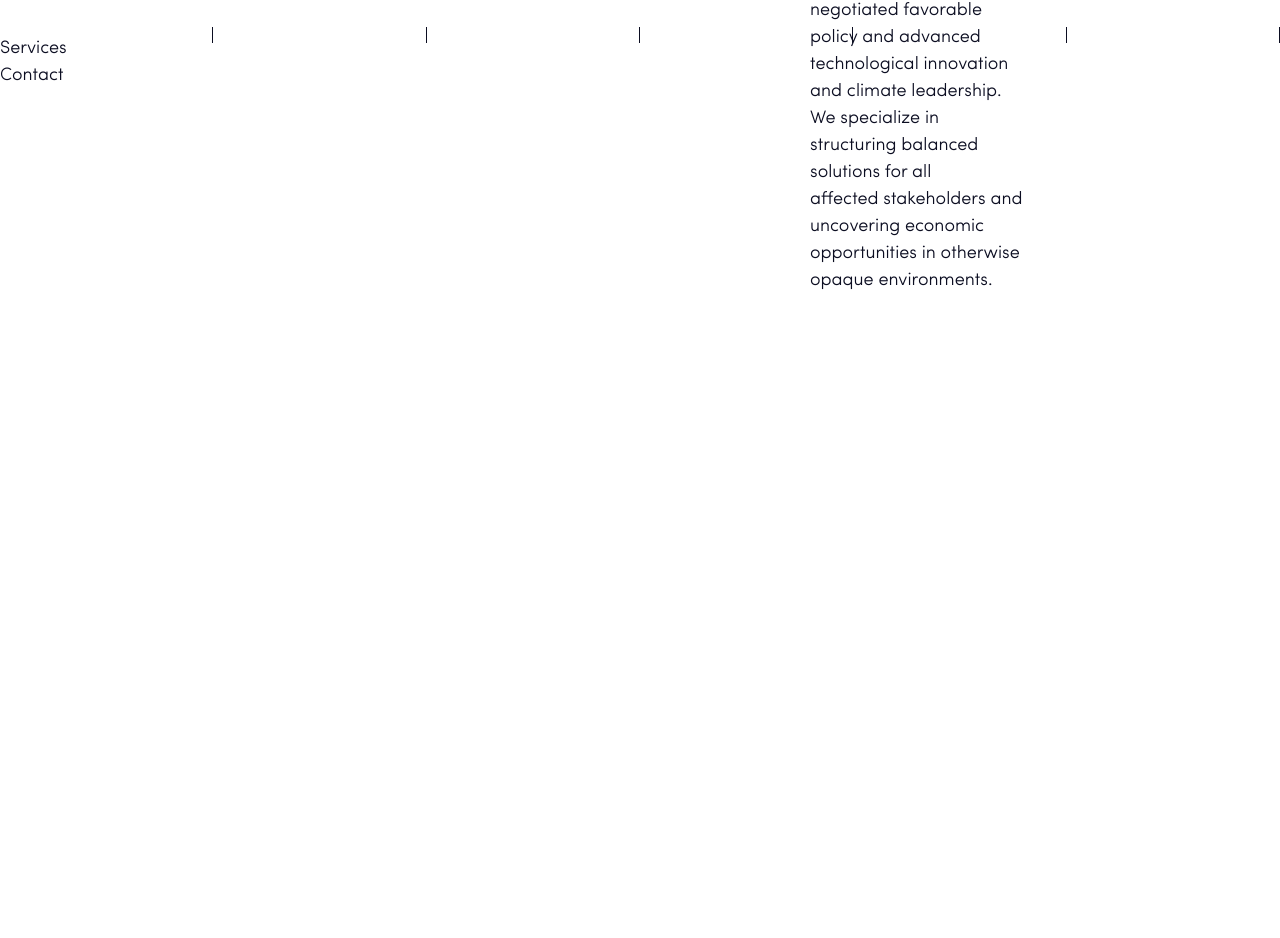
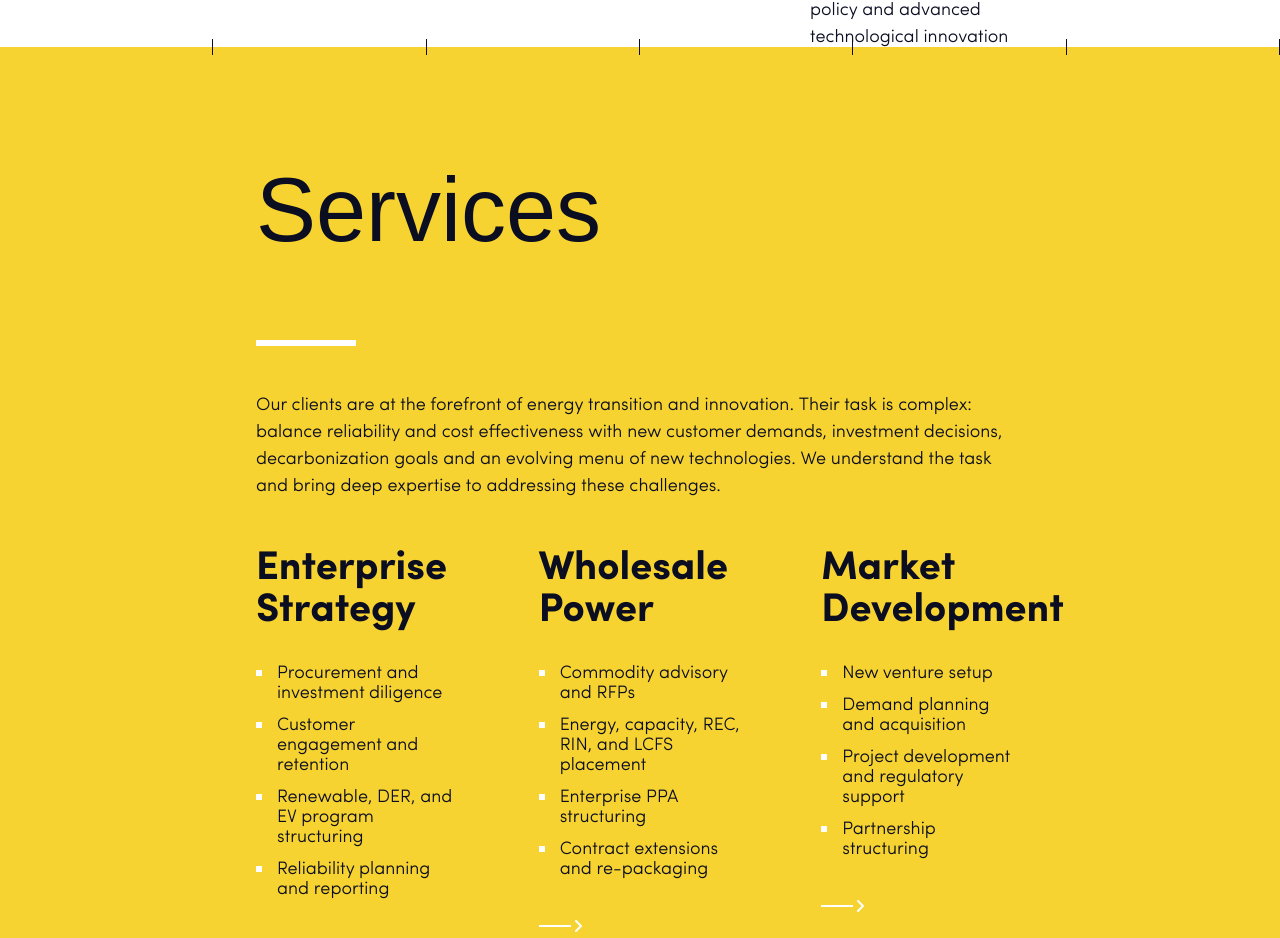
Before and after one commit to v0vchic/marvel-power-group, a Next.js app: page / in a window 1280 px wide. Shown: the part 1551-2489 px from the top of the page. Before the commit the page ends 1845 px from the top, so only its background shows below. Built offline with nearby package versions, Linux system fonts and the light colour scheme.

Commit message:
feat: implement Services page

```diff
--- a/app/globals.css
+++ b/app/globals.css
@@ -63,3 +63,29 @@ h3 {
   font-family: 'Alata', sans-serif;
   font-size: 90px;
 }
+
+h4 {
+  font-weight: 700;
+  font-size: 40px;
+  line-height: 42px;
+}
+
+.custom-list {
+  line-height: 20px;
+  list-style: none;
+}
+
+.custom-list li {
+  display: flex;
+  gap: 15px;
+  align-items: start;
+}
+
+.custom-list li::before {
+  content: "";
+  width: 6px;
+  height: 6px;
+  margin-top: 6px;
+  background-color: var(--color-primary);
+  flex-shrink: 0;
+}
--- a/components/pages/about-us.tsx
+++ b/components/pages/about-us.tsx
@@ -3,8 +3,8 @@ import { Wrapper } from '@/components/layout/Wrapper'
 
 const AboutUs = () => {
   return (
-    <div className="relative min-h-190">
-      <Wrapper className="flex flex-col pt-24 pb-32">
+    <div className="relative">
+      <Wrapper className="flex flex-col pt-24 pb-35">
         <h3>About Us</h3>
 
         <div className="w-25 h-1.5 bg-accent mt-12.5 mb-14" />
@@ -16,42 +16,36 @@ const AboutUs = () => {
             width={486}
             height={315}
           />
-          <div className="flex flex-col justify-between h-[315px]">
+          <div className="flex flex-col justify-between h-[315px] max-w-122.5">
             <p>
               Our dynamic, solutions-oriented team brings decades
               <br />
               of relevant transactional, analytical and regulatory
-              <br />
               experience to supporting our clients' unique agendas.
             </p>
             <p>
               We are experienced practitioners who have run companies,
-              <br />
               successfully originated and closed complex deals,
-              <br />
               advocated and negotiated favorable policy and advanced
-              <br />
               technological innovation and climate leadership.
             </p>
             <p>
               We specialize in structuring balanced solutions for all
-              <br />
               affected stakeholders and uncovering economic
-              <br />
               opportunities in otherwise opaque environments.
             </p>
           </div>
         </div>
       </Wrapper>
 
-      <div className="absolute botom-0 left-0 right-0 -translate-y-1/2">
+      <div className="absolute bottom-0 left-0 right-0 translate-y-1/2 z-10">
         <div className="w-full grid grid-cols-6 items-end">
-          <div className="w-px h-4 bg-dark justify-self-end" />
-          <div className="w-px h-4 bg-dark justify-self-end" />
-          <div className="w-px h-4 bg-dark justify-self-end" />
-          <div className="w-px h-4 bg-dark justify-self-end" />
-          <div className="w-px h-4 bg-dark justify-self-end" />
-          <div className="w-px h-4 bg-dark justify-self-end" />
+          {Array.from({ length: 6 }).map((_, index) => (
+            <div
+              key={index}
+              className="w-px h-4 bg-dark justify-self-end"
+            />
+          ))}
         </div>
       </div>
 
--- a/components/pages/services.tsx
+++ b/components/pages/services.tsx
@@ -1,5 +1,74 @@
+import { Wrapper } from '@/components/layout/Wrapper'
+import { Arrow } from '@/components/ui/icons/Arrow'
+
 const Services = () => (
-  <div>Services</div>
+  <section className="relative bg-accent min-h-screen">
+    <Wrapper className="flex flex-col pt-24 pb-23">
+      <h3>Services</h3>
+
+      <div className="w-25 h-1.5 bg-primary mt-15.5 mb-11.5" />
+
+      <p className="max-w-210">
+        Our clients are at the forefront of energy transition and innovation.
+        Their task is complex: balance reliability and cost effectiveness with
+        new customer demands, investment decisions, decarbonization goals and
+        an evolving menu of new technologies. We understand the task and bring
+        deep expertise to addressing these challenges.
+      </p>
+
+      <div className="grid grid-cols-3 gap-20 mt-12">
+        <div className="max-w-84">
+          <h4 className="max-w-71">Enterprise Strategy</h4>
+          <ul className="custom-list mt-8 space-y-3 leading-5">
+            <li>Procurement and investment diligence</li>
+            <li>Customer engagement and retention</li>
+            <li>Renewable, DER, and EV program structuring</li>
+            <li>Reliability planning and reporting</li>
+          </ul>
+          <Arrow className="mt-10" />
+        </div>
+
+        <div className="max-w-84">
+          <h4 className="max-w-71">Wholesale Power</h4>
+          <ul className="custom-list mt-8 space-y-3 leading-5">
+            <li>Commodity advisory and RFPs</li>
+            <li>Energy, capacity, REC, RIN, and LCFS placement</li>
+            <li>Enterprise PPA structuring</li>
+            <li>Contract extensions and re-packaging</li>
+          </ul>
+          <Arrow className="mt-10" />
+        </div>
+
+        <div className="max-w-84">
+          <h4>Market Development</h4>
+          <ul className="custom-list mt-8 space-y-3 leading-5">
+            <li>New venture setup</li>
+            <li>Demand planning and acquisition</li>
+            <li>Project development and regulatory support</li>
+            <li>Partnership structuring</li>
+          </ul>
+          <Arrow className="mt-10" />
+        </div>
+      </div>
+
+      <p className="max-w-210 mt-17">
+        Our clients are time constrained and under-resourced. Agendas shift, budgets move and priorities change. We understand. We are agile,
+        creative and immediately responsive to your various working styles,
+        governance requirements and evolving needs.
+      </p>
+    </Wrapper>
+
+    <div className="absolute bottom-0 left-0 right-0 translate-y-1/2 z-10">
+      <div className="w-full grid grid-cols-6 items-end">
+        {Array.from({ length: 6 }).map((_, index) => (
+          <div
+            key={index}
+            className="w-px h-4 bg-dark justify-self-end"
+          />
+        ))}
+      </div>
+    </div>
+  </section>
 )
 
 export default Services
--- a/components/pages/сontact.tsx
+++ b/components/pages/сontact.tsx
@@ -1,5 +1,5 @@
 const Contact = () => (
-  <div>Contact</div>
+  <div className="min-h-screen">Contact</div>
 )
 
 export default Contact
--- /dev/null
+++ b/components/ui/icons/Arrow.tsx
@@ -0,0 +1,26 @@
+interface ArrowProps {
+  className?: string
+}
+
+export const Arrow = ({ className = '' }: ArrowProps) => {
+  return (
+    <div className={`flex items-center gap-1 text-primary ${className}`}>
+      <span className="w-8 h-0.5 bg-primary" />
+      <svg
+        width="8"
+        height="12"
+        viewBox="0 0 8 12"
+        fill="none"
+        className="flex-shrink-0"
+      >
+        <path
+          d="M1 1L6 6L1 11"
+          stroke="currentColor"
+          strokeWidth="2"
+          strokeLinecap="round"
+          strokeLinejoin="round"
+        />
+      </svg>
+    </div>
+  )
+}
```
